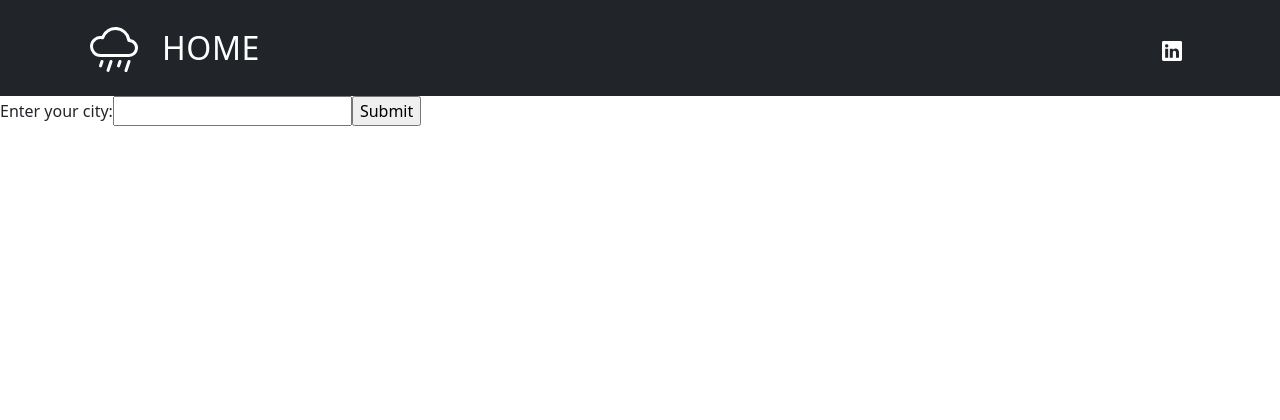
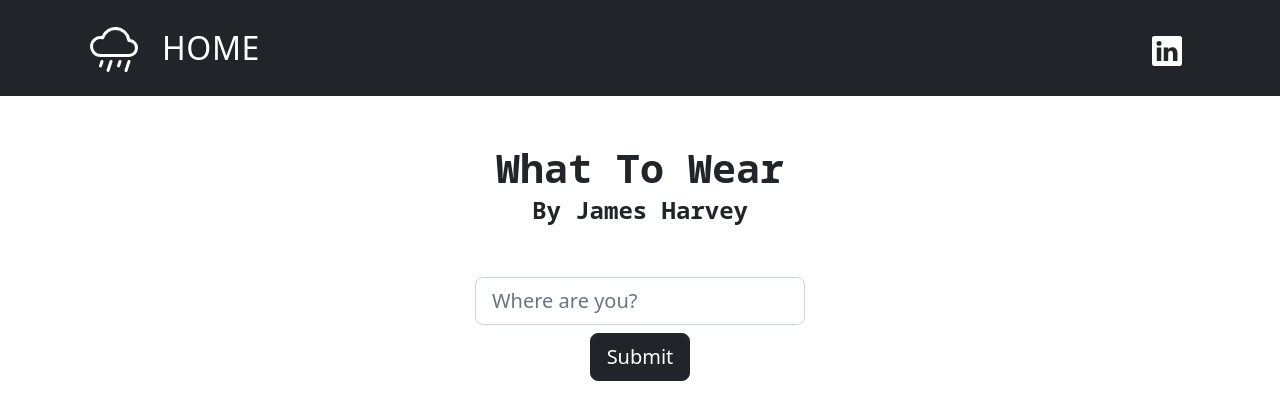
Before and after one commit to jamezharvey/what-to-wear, a React (Create React App) app: page / in a window 1280 px wide. Shown: the top 420 px of the page. Built offline with nearby package versions, Linux system fonts and the light colour scheme.

Commit message:
styling done and functionality changed

```diff
--- a/src/App.css
+++ b/src/App.css
@@ -39,3 +39,21 @@ nav ul li {
 .navbar-nav>li>a:focus {
   border-top: 0.1875rem solid var(--primary-white);
 }
+
+/*************** Menu Links ***************/
+#hello {
+  position: absolute;
+  top: 50%;
+  left: 50%;
+  transform: translate(-50%, -50%);
+  text-align: center;
+  /*white text*/
+  font-weight: bold
+}
+
+.mb-1 {
+  text-align: center;
+  /*white text*/
+  font-weight: bold;
+  font-family: "Noto Sans Mono";
+}
--- a/src/components/advice.js
+++ b/src/components/advice.js
@@ -2,28 +2,40 @@ import { useEffect, useState } from "react";
 import { useParams } from "react-router-dom";
 import { getWeather } from "../utils/api";
 import { weather_condition, temperature_clothing } from "../utils/weather-outcomes";
+import "../App.css"
 
 const Advice = () => {
   const [weather, setWeather] = useState("");
+  const[loading, setLoading] = useState("")
   const { city } = useParams();
-  console.log(Math.round(weather.temp_c).toString())
 
   useEffect(() => {
+    setLoading(true)
     getWeather(city).then((weatherFromApi) => {
       setWeather(weatherFromApi);
     });
+    setLoading(false)
   }, [city]);
 
-  if (!weather) {
-    return null;
+  if(loading){
+    return null
   }
-  return (
+  if(!weather){
+    return (
     <>
-      <div className="advice_box">
-        <h2 className="weather_condition">{weather_condition[weather.condition.text].concat(temperature_clothing[(Math.round(weather.temp_c).toString())])}</h2>
+      <div className="d-flex justify-content-center">
+        <h1 className="weather_condition" id="hello">Are you in a real city? Or did you just spell it wrong? Try again...</h1>
       </div>
     </>
   );
+  }
+  return (
+      <>
+      <div className="d-flex justify-content-center">
+        <h1 className="weather_condition" id="hello">{weather_condition[weather.condition.text].concat(temperature_clothing[(Math.round(weather.temp_c).toString())])}</h1>
+      </div>
+    </>
+    );
 };
 
 export default Advice;
--- a/src/components/home.js
+++ b/src/components/home.js
@@ -11,17 +11,30 @@ const Home = () => {
   };
 
   return (
+    <>
+    <div className="d-flex justify-content-center">
+    <div className="p-5 text-center">
+    <h1 className="mb-1">What To Wear</h1>
+    <h4 className="mb-1">By James Harvey</h4>
+    </div>
+    </div>
+    <div className="d-flex justify-content-center">
           <form onSubmit={handleSubmit}>
-      <label>
-        Enter your city:
+            <div className="text-center">
           <input
+            class="form-control form-control-lg"
             type="text"
+            placeholder="Where are you?"
             value={city}
             onChange={(e) => setCity(e.target.value)}
             />
-      </label>
-      <input type="submit" />
+            </div>
+            <div className="text-center">
+                <input className="btn btn-dark btn-lg mt-2" type="submit" value="Submit"/>
+            </div>
           </form>
+        </div>
+    </>
   );
 };
 
--- a/src/utils/weather-outcomes.js
+++ b/src/utils/weather-outcomes.js
@@ -34,7 +34,7 @@ export const weather_condition = {
   "Patchy heavy snow": "Time to bring out the excuses as to why you need a snow day, if you get a day off ",
   "Heavy snow": "Definite snow day, keep that weird head inside. If you are going out, ",
   "Ice pellets": "Icy sky bullets, get the riot sheild out the cupboard and ",
-  "Light rain shower": "Umbrella maybe, it's only for a bit of the day though... ",
+  "Light rain shower": "Be a wet wipe, bring that umbrella and ",
   "Moderate or heavy rain shower":"Definitely umbrella weather, ",
   "Torrential rain shower": "It will be a swimming pool out there, bring your swimming cap and ",
   "Light sleet showers": "Chance of sky slushees, bring a cup and ",
@@ -69,9 +69,9 @@ export const temperature_clothing = {
   "11": "don't try and bring back ugg boots.",
   "12": "enjoy wearing your coat and getting into the office sweaty.",
   "13": "it's 13 degrees out, unlucky for you... probably",
-  "14": "don't bother putting on mega thick socks, it's not THAT cold.",
+  "14": "don't bother putting on mega thick socks, grow up and bare it",
   "15": "if you've thought about putting the heating on, shame on you",
-  "16": "you could get away with just a hoodie if you're 'cool'.",
+  "16": "you could get away with just a hoodie, if you're 'cool'.",
   "17": "get excited to try out those spring/autumn trends you'll look weird in.",
   "18": "I don't care how you dress, you probably don't leave the house anyway.",
   "19": "stop wearing the same thing every day, buy a light jacket.",
```
Also changed, not shown: src/linkedin.svg. Lines whose indentation alone changed are shown as unchanged.
